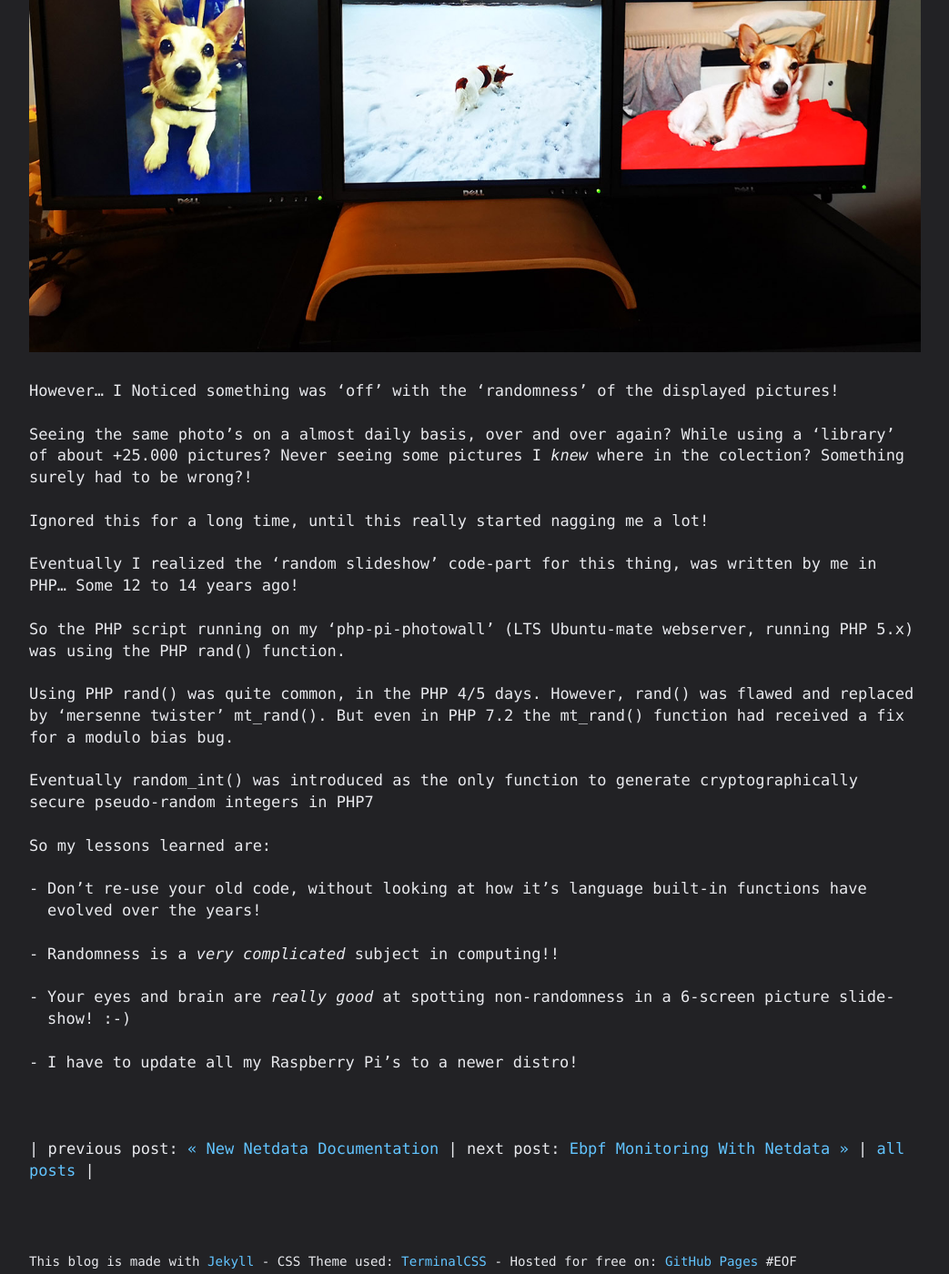
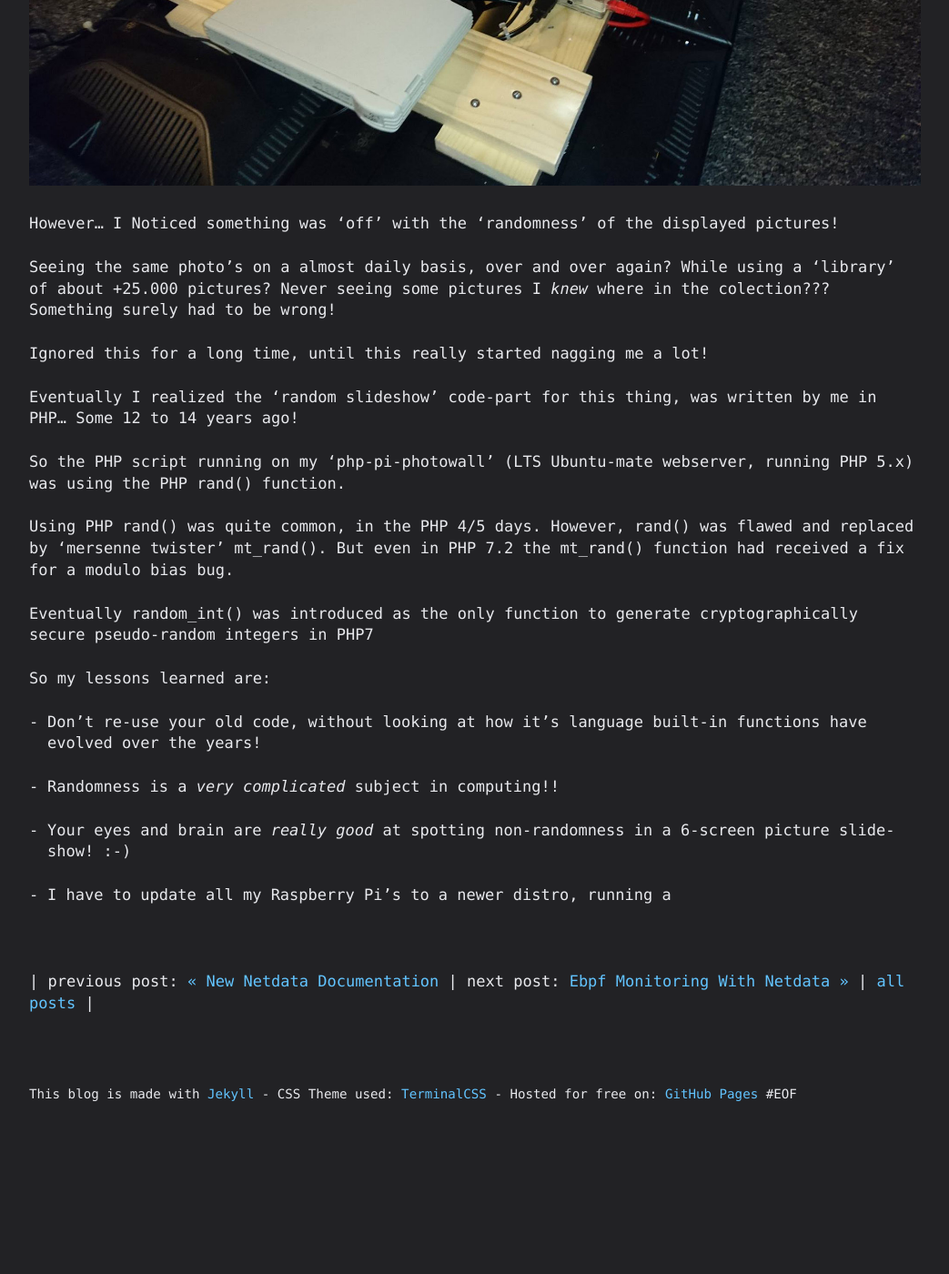
Before and after one commit to basdds/basdds.github.io, a Jekyll site: the page built from _posts/2020-02-16-rand()-is-not-random.md, in a window 1280 px wide and 1400 px high, scrolled down 578 px. Shown: the whole window at 91% size, without its empty margins (118-1161 px from the left). Built offline with Jekyll 4.4.1, drawn with Linux system fonts in a browser that asks for light colours; after the commit the page ends 1794 px from its top, so only the background shows below that.

Commit message:
site update

```diff
--- a/_posts/2020-02-16-rand()-is-not-random.md
+++ b/_posts/2020-02-16-rand()-is-not-random.md
@@ -7,12 +7,12 @@ A short story about PHP's rand():
 In [my second posts here](https://bas.rel.nl/2020/01/21/Raspberry-Pi-Photowall.html){:target="_blank"} I described my 3*2 screen 'piwall' setup, used
 as a big 'photo-frame'.
 
-![image](/assets/images/piwall.jpg)
+![image](/assets/images/piwall2.jpg)
 
 However... I Noticed something was 'off' with the 'randomness' of the displayed pictures!
 
 Seeing the same photo's on a almost daily basis, over and over again? While using a 'library' of about +25.000 pictures?
-Never seeing some pictures I *knew* where in the colection? Something surely had to be wrong?!
+Never seeing some pictures I *knew* where in the colection??? Something surely had to be wrong!
 
 Ignored this for a long time, until this really started nagging me a lot!
 
@@ -33,4 +33,4 @@ So my lessons learned are:
 
 * Your eyes and brain are *really good* at spotting non-randomness in a 6-screen picture slide-show! :-)
 
-* I have to update all my Raspberry Pi's to a newer distro!
+* I have to update all my Raspberry Pi's to a newer distro, running a
```
